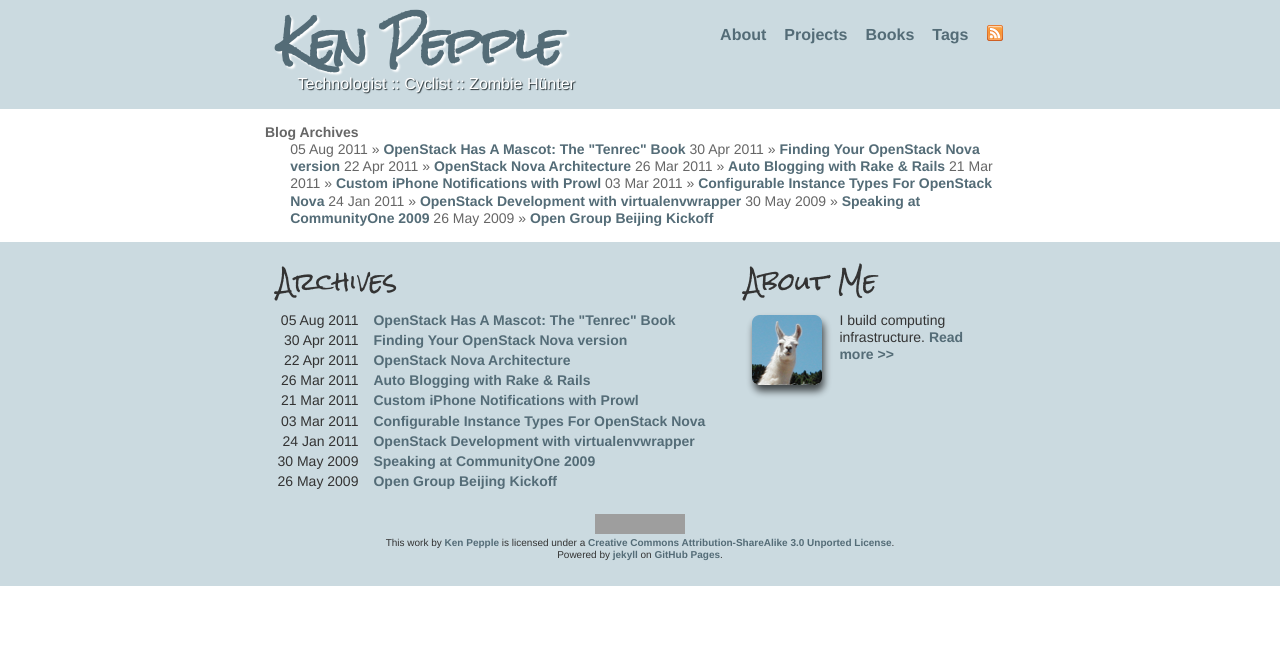
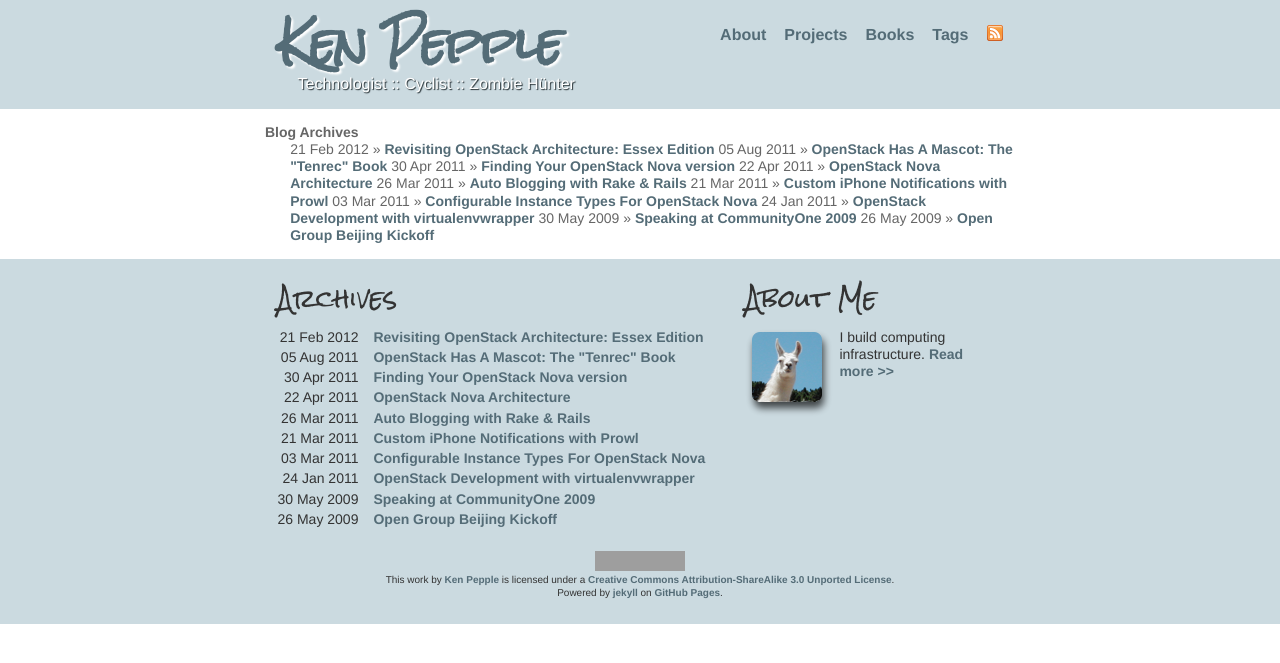
Before and after one commit to slashk/slashk.github.com, a Jekyll site: the page built from archives.html, in a window 1280 px wide. Shown: the top 663 px of the page. Built offline with Jekyll 4.4.1, drawn with Linux system fonts in a browser that asks for light colours; Markdown is read by kramdown in place of the engine named in the settings; some of the changed lines change nothing that is shown; grey boxes are pictures that could not be loaded.

Commit message:
new post for openstack essex architecture

```diff
--- /dev/null
+++ b/_posts/2012-02-21-revisit-openstack-architecture-diablo.markdown
@@ -0,0 +1,120 @@
+---
+layout: post
+title: "Revisiting OpenStack Architecture: Essex Edition"
+category: openstack
+---
+
+While it is still [six weeks until OpenStack "Essex" (2012.1) officially is released](http://wiki.openstack.org/EssexReleaseSchedule), release candidates are just around the corner. With this in mind, I thought it would be a good chance to revisit my earlier blog post on [OpenStack Compute ("Nova") architecture](http://ken.pepple.info/openstack/2011/04/22/openstack-nova-architecture/). This time around, instead of detailing the architecture of just a single service, I'll look at all the pieces of the OpenStack project working together.
+
+To level-set everyone's understanding, let's briefly review the OpenStack project components and history. Founded in 2010 by Rackspace and NASA, the project has [released four versions](http://wiki.openstack.org/Releases) and is set to release the fifth ("Essex" or 2012.1) [in April](http://wiki.openstack.org/EssexReleaseSchedule). Originally, it consisted of a trio of "core" services:
+
+* Object Store (["Swift"](http://swift.openstack.org)) provides object storage. It allows you to store or retrieve files (but not mount directories like a fileserver). Several companies provide commercial storage services based on Swift. These include KT, Rackspace (from which Swift originated) and my company   [Internap](http://www.internap.com/flexible-cloud-hosting-solutions/cloud-storage/). In fact, the images for this blog post are being served via the Internap Swift implementation.
+* Image (["Glance"](http://glance.openstack.org)) provides a catalog and repository for virtual disk images. These disk images are mostly commonly used in OpenStack Compute. While this service is technically optional, any cloud of size will require it.
+* Compute (["Nova"](http://nova.openstack.org/)) provides virtual servers upon demand. Similar to Amazon's EC2 service, it also provides volume services analogous to Elastic Block Services (EBS). [Internap](http://www.internap.com/flexible-cloud-hosting-solutions/enterprise-public-cloud-solutions/open-public-cloud-solutions/) provide a commercial compute service built on Nova and it is used internally at [Mercado Libre](http://openstack.org/user-stories/mercadolibre-inc/) and NASA (where it originated).
+
+The upcoming release promotes two new projects to "core" project status:
+
+* Dashboard (["Horizon"](http://horizon.openstack.org/)) provides a modular web-based user interface for all the OpenStack services.
+* Identity (["Keystone"](http://keystone.openstack.org/)) provides authentication and authorization for all the OpenStack services. It also provides a service catalog of services within a particular deployment.
+
+These two projects provide additional infrastructure to support the original three projects.
+
+# Conceptual Architecture
+
+The OpenStack project as a whole is designed to "deliver(ing) a massively scalable cloud operating system." To achieve this, each of the constituent services are designed to work together to provide a complete Infrastructure as a Service (IaaS). This integration is facilitated through public application programming interfaces (APIs) that each service offers (and in turn can consume). While these APIs allow each of the services to use another service, it also allows an implementer to switch out any service as long as they maintain the API. These are (mostly) the same APIs that are available to end users of the cloud.
+
+Conceptually, you can picture the relationships between the services as so:
+
+![OpenStack Essex Conceptual Integration](http://xip-1077754327103.http.internapcdn.net/xip-1077754327103/blog/nova-concept-int-essex.jpg)
+
+* Horizon provides a web front end to the other OpenStack services
+* Nova stores and retrieves virtual disks ("images") and associated metadata in Glance
+* Glance can store the actual virtual disk files in Swift
+* All the services (*will eventually*) authenticate with Keystone
+
+This is a stylized and simplified view of the architecture, assuming that the implementer is using all of the services together in the most common configuration. It also only shows the "operator" side of the cloud -- it does not picture how consumers of the cloud may actually use it. For example, many compute users will use object storage heavily (and directly).
+
+# Logical Architecture
+
+As you can imagine, the actual logical architecture is far more complicated than the conceptual architecture shown above. As with any service-oriented architecture, diagrams quickly become "messy" trying to illustrate all the possible combinations of service communications. In the diagram below, I illustrate what I believe will be the most common, "integrated" architecture of an OpenStack-based cloud.
+
+![OpenStack Essex Logical Architecture](http://xip-1077754327103.http.internapcdn.net/xip-1077754327103/blog/nova-logical-arch-essex.jpg)
+
+This picture is consistent with the description above in that:
+
+* End users can interact through a common web interface (Horizon) or directly to each service through their API
+* All services authenticate through a common source (facilitated through Keystone)
+* Individual services interact with each other through their public APIs (except where privileged administrator commands are necessary)
+
+In the sections below, we'll delve into the architecture for each of the services.
+
+## Dashboard
+
+Horizon is a modular [Django web application](https://www.djangoproject.com/) that provides an end user and administrator interface to OpenStack services.
+
+![OpenStack Horizon Screenshot](http://xip-1077754327103.http.internapcdn.net/xip-1077754327103/blog/horizon-screenshot.jpg)
+
+As with most web applications, the architecture is fairly simple:
+
+* Horizon is usually deployed via [mod_wsgi](http://code.google.com/p/modwsgi/) in Apache. The code itself is seperated into a reusable python module with most of the logic (interactions with various OpenStack APIs) and presentation (to make it easily customizable for different sites).
+* A database (configurable to which one). As it relies mostly on the other services for data, it stores very little data of it's own.
+
+From a network architecture point of view, this service will need to customer accessible as well as be able to talk to each services public APIs. If you wish to use the administrator functionality (i.e. for other services), it will also need connectivity to their Admin API endpoints (which should be non-customer accessible).
+
+## Compute
+
+Not much has really changed with Nova's architecture. They have added a few new helper services for EC2 compatibility and console services.
+
+* nova-api accepts and responds to end user compute and volume API calls. It supports OpenStack API, Amazon's EC2 API and a special Admin API (for privileged users to perform administrative actions). It also initiates most of the orchestration activities (such as running an instance) as well as enforces some policy (mostly quota checks). In the Essex release, nova-api has been modularized, allowing for implementers to run only specific APIs.
+* The nova-compute process is primarily a worker daemon that creates and terminates virtual machine instances via hypervisor's APIs (XenAPI for XenServer/XCP, libvirt for KVM or QEMU, VMwareAPI for VMware, etc.). The process by which it does so is fairly complex but the basics are simple: accept actions from the queue and then perform a series of system commands (like launching a KVM instance) to carry them out while updating state in the database.
+* nova-volume manages the creation, attaching and detaching of persistent volumes to compute instances (similar functionality to Amazon’s Elastic Block Storage). It can use volumes from a variety of providers such as iSCSI or AoE.
+* The nova-network worker daemon is very similar to nova-compute and nova-volume. It accepts networking tasks from the queue and then performs tasks to manipulate the network (such as setting up bridging interfaces or changing iptables rules).
+* The nova-schedule process is conceptually the simplest piece of code in OpenStack Nova: take a virtual machine instance request from the queue and determines where it should run (specifically, which compute server host it should run on). In practice however, I am sure this will grow to be the most complex as it needs to factor in current state of the entire cloud infrastructure and apply complicated algorithm to ensure efficient usage. To that end, nova-schedule implements a pluggable architecture that let’s you choose (or write) your own algorithm for scheduling. Currently, there are several to choose from (simple, chance, etc) and it is a area of hot development for the future releases of OpenStack Nova.
+* The queue provides a central hub for passing messages between daemons. This is usually implemented with [RabbitMQ](http://www.rabbitmq.com/) today, but could be any AMPQ message queue (such as [Apache Qpid](http://qpid.apache.org/)).
+* The SQL database stores most of the build-time and run-time state for a cloud infrastructure. This includes the instance types that are available for use, instances in use, networks available and projects. Theoretically, OpenStack Nova can support any database supported by SQL-Alchemy but the only databases currently being widely used are sqlite3 (only appropriate for test and development work), MySQL and PostgreSQL.
+
+New to Nova in the intermediate releases are augmented console services. Console services allow end users to access their virtual instance's console through a proxy. This involves a pair of new daemons (nova-console and nova-consoleauth).
+
+Nova interacts with all of the usual suspects: Keystone for authentication, Glance for images and Horizon for web interface. The Glance interacts is interesting, though. The API process can upload and query Glance while nova-compute will download images for use in launching images.
+
+## Object Store
+
+The swift architecture is very distributed to prevent any single point of failure as well as to scale horizontally. It includes the following components:
+
+* Proxy server accepts incoming requests via the OpenStack Object API or just raw HTTP. It accepts files to upload, modifications to metadata or container creation. In addition, it will also serve files or container listing to web browsers. The proxy server may utilize an optional cache (usually deployed with memcache) to improve performance.
+* Account servers manage accounts defined with the object storage service.
+* Container servers manages contains a mapping of containers (i.e folders) within the object store service.
+• Object servers manages actual objects (i.e. files) on the storage nodes.
+* There are also a number of periodic process which run to perform housekeeping tasks on the large data store. The most important of these is the replication services, which ensures consistency and availability through the cluster. Other periodic processes include auditors, updaters and reapers.
+
+Authentication is handled through configurable WSGI middleware (which will usually be Keystone).
+
+## Image Store
+
+The Glance architecture has stayed relatively stable since the Cactus release. The biggest architectural change has been the addition of authentication, which was added in the Diablo release. Just as a quick reminder, Glance has four main parts to it:
+
+* glance-api accepts Image API calls for image discovery, image retrieval and image storage
+* glance-registry stores, processes and retrieves metadata about images (size, type, etc.)
+* A database to store the image metadata. Like Nova, you can choose your database depending on your preference (but most people use MySQL or SQlite).
+* A storage repository for the actual image files. In the diagram, I have shown the most likely configuration (using Swift as the image repository), but this is configurable. In addition to Swift, Glance supports normal filesystems, RADOS block devices, Amazon S3 and HTTP. Be aware that some of these choices are limited to read-only usage.
+
+There are also a number of periodic process which run on Glance to support caching. The most important of these is the replication services, which ensures consistency and availability through the cluster. Other periodic processes include auditors, updaters and reapers.
+
+As you can see from the diagram, Glance serves a central role to the overall IaaS picture. It accepts API requests for images (or image metadata) from end users or Nova components and can store it's disk files in
+
+## Identity
+
+Keystone provides a single point of integration for OpenStack policy, catalog, token and authentication.
+
+* Keystone handles API requests as well as providing configurable catalog, policy, token and identity services.
+* Each keystone function has a pluggable backend which allows different ways to use the particular service. Most support standard backends like LDAP or SQL, as well as Key Value Stores (KVS).
+
+Most people will use this as a point of customization for their current authentication services.
+
+## Future Projects
+
+The completes the tour of the OpenStack Essex architecture. However, OpenStack will not stopping there - the following OpenStack release ("Folsom") [will welcome another core service to the fold](http://eavesdrop.openstack.org/meetings/openstack-meeting/2012/openstack-meeting.2012-02-21-19.59.html):
+
+* Network ([Quantum](http://docs.openstack.org/incubation/openstack-network/admin/content/)) provides "network connectivity as a service" between interface devices managed by other Openstack services (most likely Nova).
+
+Although the [release schedule for Folsom](http://www.openstack.org/conference/san-francisco-2012/) is not yet set (probably Fall 2012), I won't wait six months to update the picture for this.
--- a/css/main.css
+++ b/css/main.css
@@ -21,7 +21,9 @@ browns
 #363226 (54,50,38)
 */
 
-html { padding: 0 0 0 0; }
+html {
+  padding: 0 0 0 0;
+}
 a:link {
   text-decoration: none;
   color: #546C77;
@@ -47,7 +49,8 @@ a:active {
   font-weight: 600;
 }
 body {
-  text-align: center;
+/*  text-align: center;*/
+  text-align: left;
   font-family: 'Helvetica Neue', Helvetica, sans;
   font-size: 14px;
   color: #666666;
```
